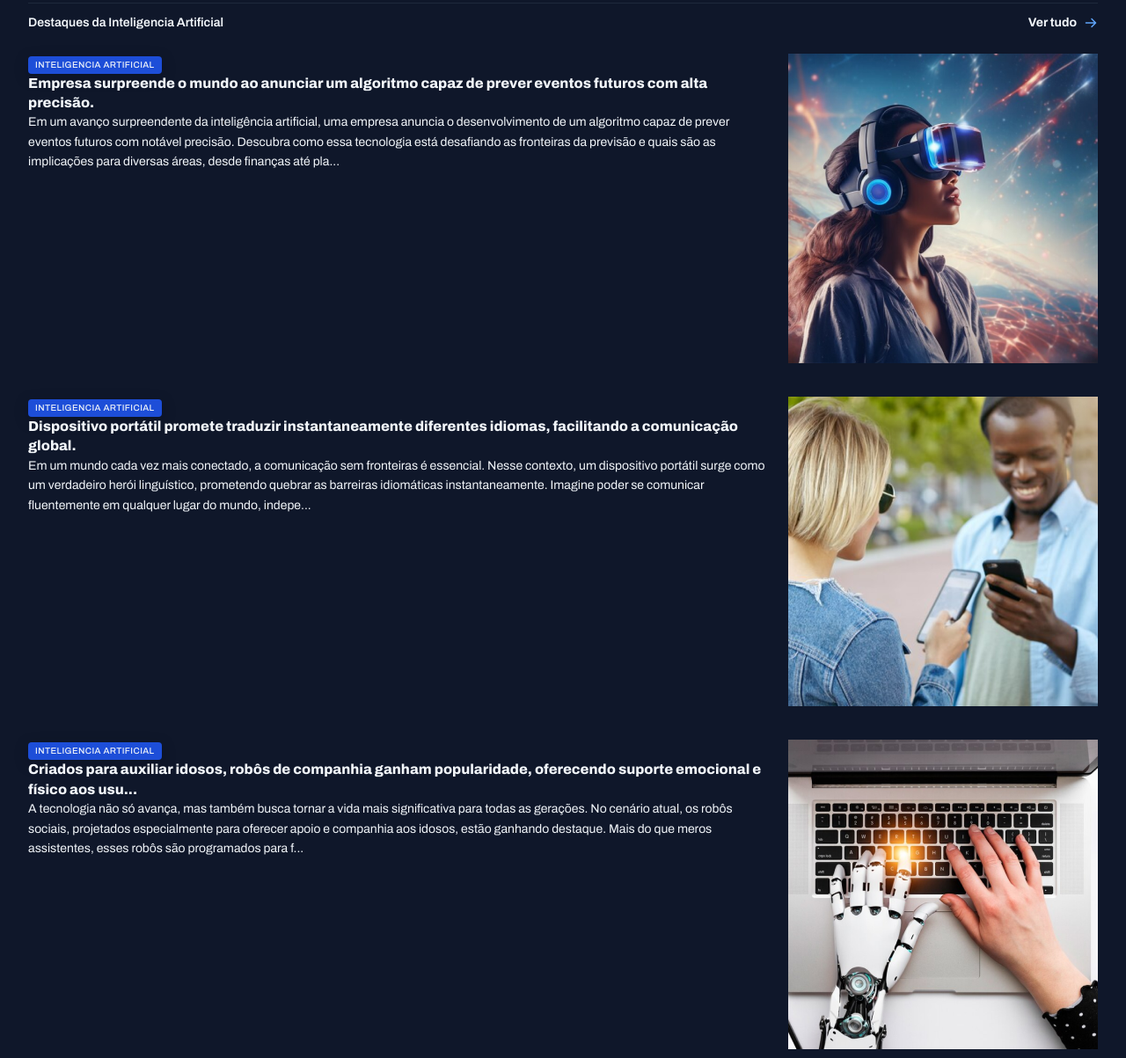
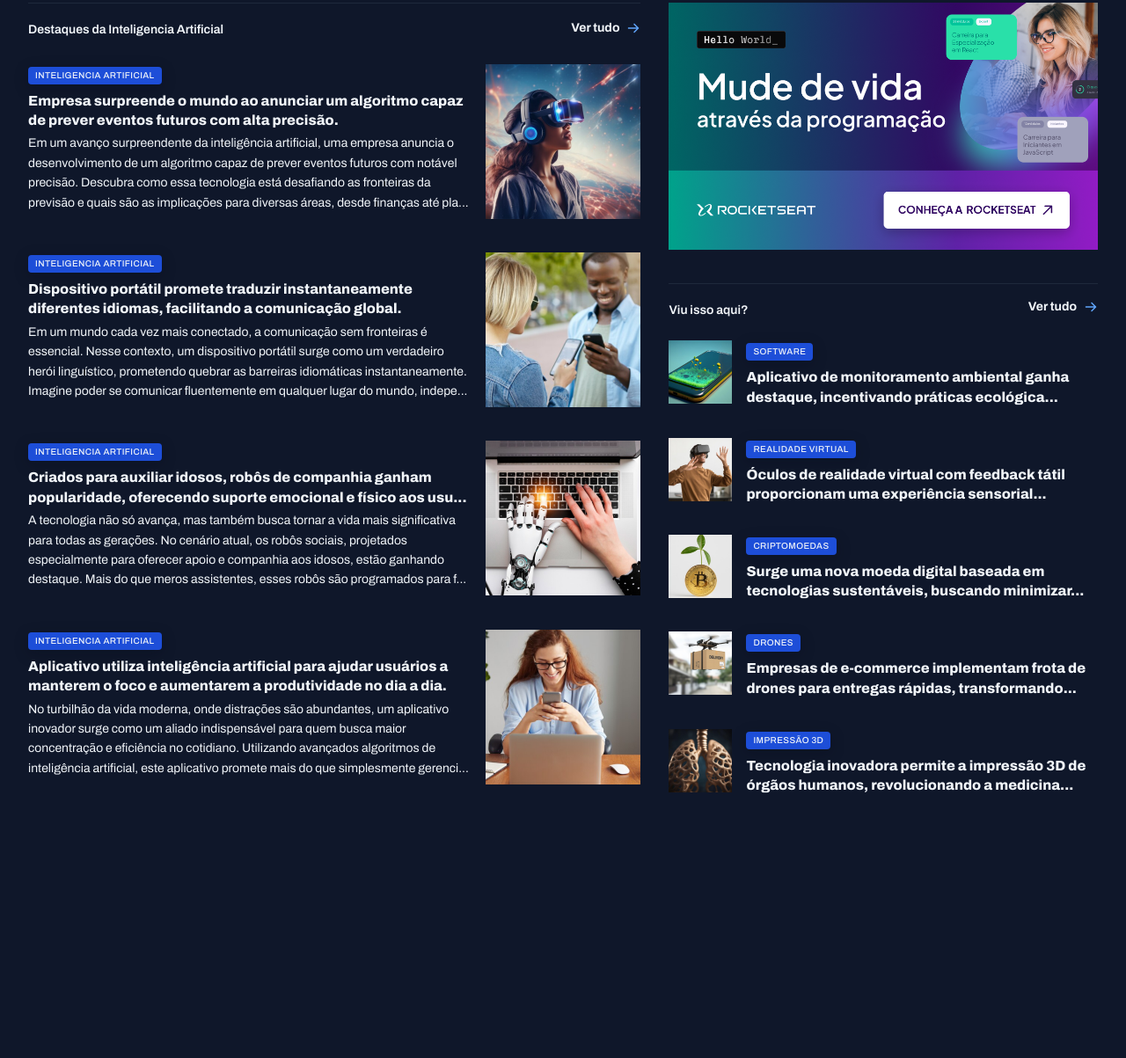
Before and after one commit to eduardoraraujo/projeto-portal-de-noticias, a plain HTML site: page index.html in a window 1280 px wide. Shown: the part 1060-2263 px from the top of the page at 88% size. After the commit the page ends 2007 px from the top, so only its background shows below. Drawn offline with Linux system fonts and the light colour scheme.

Commit message:
estilizando os últimos cards

```diff
--- a/index.html
+++ b/index.html
@@ -243,7 +243,7 @@
         </div>
       </section>
 
-      <div>
+      <aside>
         <div id="ads">
           <img src="assets/Ads.png" alt="" />
         </div>
@@ -263,10 +263,10 @@
                 <img src="assets/images/Image 14.png" alt="" />
               </div>
               <div>
-                <span class="content-tag">Inteligencia Artificial</span>
+                <span class="content-tag">Software</span>
                 <h3 class="text-xl">
                   Aplicativo de monitoramento ambiental ganha destaque,
-                  incentivando práticas ecológicas e promo...
+                  incentivando práticas ecológica...
                 </h3>
               </div>
             </article>
@@ -279,7 +279,7 @@
                 <span class="content-tag">Realidade Virtual</span>
                 <h3 class="text-xl">
                   Óculos de realidade virtual com feedback tátil proporcionam
-                  uma experiência sensorial complet...
+                  uma experiência sensorial...
                 </h3>
               </div>
             </article>
@@ -292,7 +292,7 @@
                 <span class="content-tag">Criptomoedas</span>
                 <h3 class="text-xl">
                   Surge uma nova moeda digital baseada em tecnologias
-                  sustentáveis, buscando minimizar o i...
+                  sustentáveis, buscando minimizar...
                 </h3>
               </div>
             </article>
@@ -305,7 +305,7 @@
                 <span class="content-tag">Drones</span>
                 <h3 class="text-xl">
                   Empresas de e-commerce implementam frota de drones para
-                  entregas rápidas, transformando o ce...
+                  entregas rápidas, transformando...
                 </h3>
               </div>
             </article>
@@ -318,13 +318,13 @@
                 <span class="content-tag">Impressão 3d</span>
                 <h3 class="text-xl">
                   Tecnologia inovadora permite a impressão 3D de órgãos humanos,
-                  revolucionando a medicina e a li...
+                  revolucionando a medicina...
                 </h3>
               </div>
             </article>
           </div>
         </section>
-      </div>
+      </aside>
     </main>
   </body>
 </html>
--- a/styles/global.css
+++ b/styles/global.css
@@ -54,8 +54,16 @@ img {
 }
 
 main {
-  margin-top: 40px;
-  gap: 80px;
+  margin-block: 40px;
+  row-gap: 80px;
+  column-gap: 32px;
+
+  grid-template-columns: 2fr 1.4fr;
+
+  grid-template-areas:
+    "featured featured"
+    "weekly weekly"
+    "ai aside";
 }
 
 .content-tag {
--- a/styles/sections.css
+++ b/styles/sections.css
@@ -21,6 +21,8 @@ section header {
 }
 
 #featured {
+  grid-area: featured;
+
   img {
     height: 100%;
     object-fit: cover;
@@ -55,6 +57,8 @@ section header {
 }
 
 #weekly {
+  grid-area: weekly;
+
   & > div {
     grid-template-columns: repeat(4, 292px);
   }
@@ -78,3 +82,35 @@ section header {
     }
   }
 }
+
+#ai {
+  grid-area: ai;
+
+  img {
+    width: 176px;
+    aspect-ratio: 1/1;
+    object-fit: cover;
+  }
+
+  h3 {
+    margin-block: 8px 4px;
+  }
+}
+
+aside {
+  grid-area: aside;
+}
+
+#more {
+  margin-top: 32px;
+
+  img {
+    width: 72px;
+    aspect-ratio: 1/1;
+    object-fit: cover;
+  }
+
+  h3 {
+    margin-top: 8px;
+  }
+}
```
